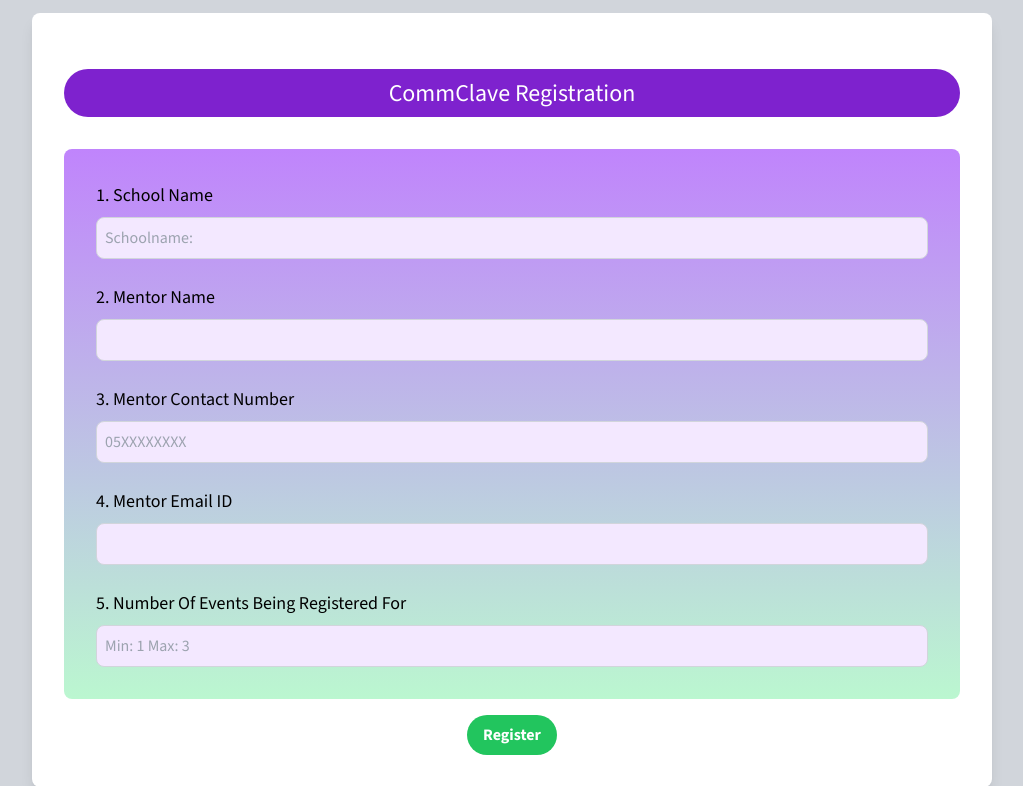
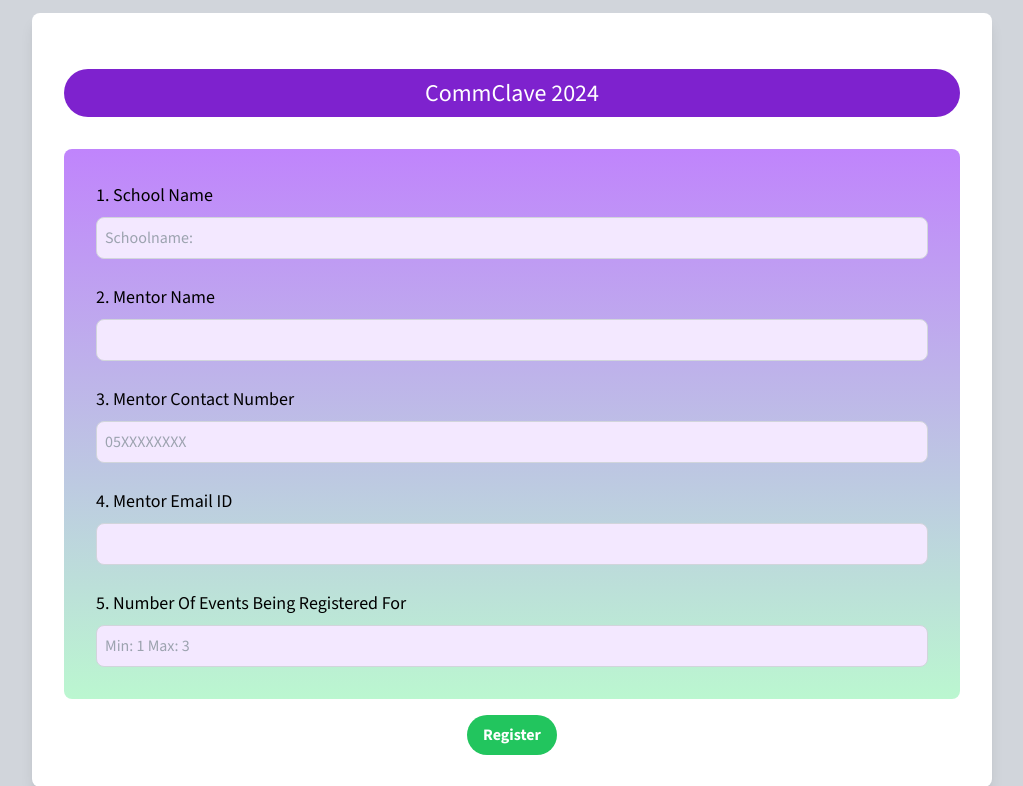
Before and after one commit to Sairoxs123/comquest, a Django app: page / in a window 1280 px wide. Shown: the top 786 px of the page, without its empty margins (128-1151 px from the left). Run offline with Django 4.2, Linux system fonts and the light colour scheme; data that the repository does not hold is empty; some libraries are stand-ins or nearby versions.

Commit message:
title change

```diff
--- a/templates/index.html
+++ b/templates/index.html
@@ -63,7 +63,7 @@
       <div
         class="bg-purple-700 text-2xl text-white text-center py-2 rounded-full mx-auto mb-8"
       >
-        CommClave Registration
+        CommClave 2024
       </div>
       <form action="{% url 'home' %}" id="regform" method="post">
         <input type="hidden" name="registered" id="registered" />
```
